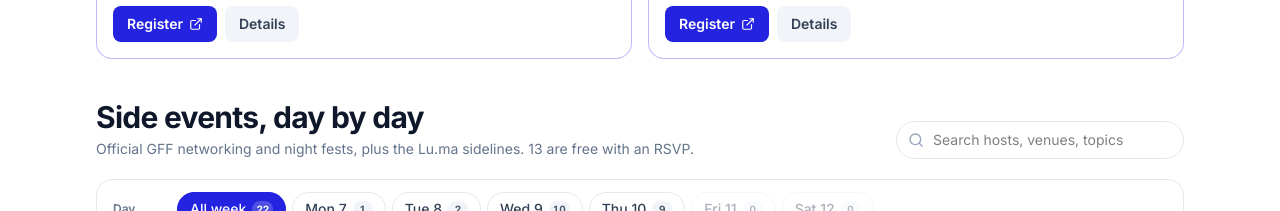
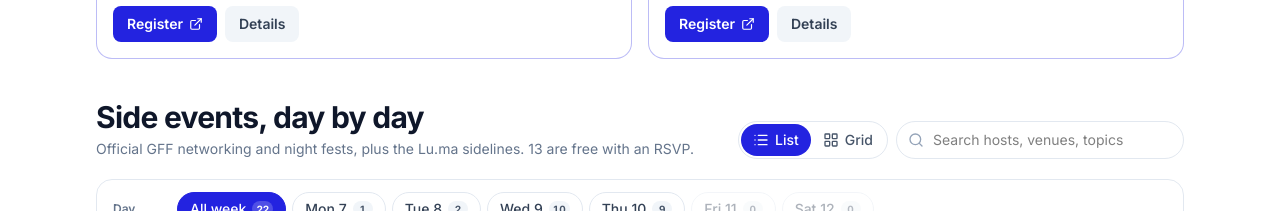
Before and after one commit to sagarjethi/mumbai-events, a React (Vite) app: page /fintech-week-mumbai-2026 in a window 1280 px wide. Shown: the part 1020-1231 px from the top of the page. Built offline with nearby package versions, Linux system fonts and the light colour scheme; no server answers.

Commit message:
Fintech Week: list / grid view toggle for side events
Grid renders the site's event cards grouped by day; list keeps the time-rail
rows. Choice lives in ?view=grid (shareable) and is remembered per browser.
Clear all keeps the chosen view.

```diff
--- a/src/components/FintechWeekPage.jsx
+++ b/src/components/FintechWeekPage.jsx
@@ -9,7 +9,7 @@ import { Link, useSearchParams } from 'react-router-dom';
 import { Helmet } from 'react-helmet-async';
 import {
   ArrowRight, ArrowUpRight, CalendarPlus, ChevronRight, Clock, ExternalLink,
-  Globe, MapPin, Search, Sparkles, Ticket, Users, X, Moon,
+  Globe, MapPin, Search, Sparkles, Ticket, Users, X, Moon, List, LayoutGrid,
 } from 'lucide-react';
 import { events, SERIES, SIDE_TYPES, ACCESS, CATEGORIES } from '../data';
 import { toSlug } from '../utils/slug';
@@ -39,6 +39,10 @@ const DAY_NOTES = {
 
 function isFree(e) { return /\bfree\b/i.test(e.cost || ''); }
 
+function readStoredView() {
+  try { return localStorage.getItem('fintech-week-view'); } catch { return null; }
+}
+
 // '7:00 PM – 9:00 PM' -> 'to 9:00 PM'; '7:00 PM onwards' -> 'onwards';
 // '7:00 PM onwards (gates 6:15 PM)' -> 'onwards (gates 6:15 PM)'
 function endLabel(time = '') {
@@ -56,6 +60,13 @@ export default function FintechWeekPage() {
   const access = params.get('access') || '';
   const free = params.get('free') === '1';
   const q = params.get('q') || '';
+  // 'list' (time-rail rows) or 'grid' (event cards). URL wins, then the
+  // viewer's last choice on this browser, then list.
+  const view = params.get('view') === 'grid' || (!params.get('view') && readStoredView() === 'grid') ? 'grid' : 'list';
+  const setView = (v) => {
+    try { localStorage.setItem('fintech-week-view', v); } catch { /* storage unavailable */ }
+    setParam('view', v === 'grid' ? 'grid' : '');
+  };
   const agendaRef = useRef(null);
   const today = todayIso();
 
@@ -64,7 +75,11 @@ export default function FintechWeekPage() {
     if (value) next.set(key, value); else next.delete(key);
     setParams(next, { replace: true });
   };
-  const clearAll = () => setParams(new URLSearchParams(), { replace: true });
+  const clearAll = () => {
+    const next = new URLSearchParams();
+    if (params.get('view')) next.set('view', params.get('view'));
+    setParams(next, { replace: true });
+  };
   const scrollToAgenda = () => {
     requestAnimationFrame(() => agendaRef.current?.scrollIntoView({ behavior: 'smooth', block: 'start' }));
   };
@@ -386,7 +401,26 @@ export default function FintechWeekPage() {
                 Official GFF networking and night fests, plus the Lu.ma sidelines. {freeCount} are free with an RSVP.
               </p>
             </div>
-            <div className="relative w-full sm:w-72">
+            <div className="flex items-center gap-2 w-full sm:w-auto">
+              <div className="inline-flex shrink-0 rounded-full border border-slate-200 bg-white p-0.5" role="group" aria-label="View as list or grid">
+                {[['list', List, 'List'], ['grid', LayoutGrid, 'Grid']].map(([id, Icon, label]) => (
+                  <button
+                    key={id}
+                    type="button"
+                    onClick={() => setView(id)}
+                    aria-pressed={view === id}
+                    title={`${label} view`}
+                    className={[
+                      'inline-flex items-center gap-1.5 rounded-full px-3 py-1.5 text-sm font-medium transition-colors focus:outline-none focus-visible:ring-2 focus-visible:ring-[#2323e0]/50',
+                      view === id ? 'bg-[#2323e0] text-white' : 'text-slate-600 hover:bg-slate-50',
+                    ].join(' ')}
+                  >
+                    <Icon className="w-4 h-4" />
+                    <span className="hidden sm:inline">{label}</span>
+                  </button>
+                ))}
+              </div>
+            <div className="relative flex-1 sm:w-72">
               <Search className="absolute left-3 top-1/2 -translate-y-1/2 w-4 h-4 text-slate-400 pointer-events-none" />
               <input
                 type="search"
@@ -401,6 +435,7 @@ export default function FintechWeekPage() {
                   <X className="w-3.5 h-3.5" />
                 </button>
               )}
+            </div>
             </div>
           </div>
 
@@ -469,9 +504,15 @@ export default function FintechWeekPage() {
                       <span className="ml-auto sm:order-3 text-xs text-slate-500 tabular-nums whitespace-nowrap">{list.length} {list.length === 1 ? 'event' : 'events'}</span>
                       <span className="basis-full sm:basis-auto sm:order-2 text-sm text-slate-500">{DAY_NOTES[iso]}</span>
                     </div>
-                    <ol className="divide-y divide-slate-100">
-                      {list.map((e) => <AgendaRow key={e.id} event={e} />)}
-                    </ol>
+                    {view === 'grid' ? (
+                      <div className="mt-4 grid sm:grid-cols-2 lg:grid-cols-3 gap-4">
+                        {list.map((e) => <EventCard key={e.id} event={e} />)}
+                      </div>
+                    ) : (
+                      <ol className="divide-y divide-slate-100">
+                        {list.map((e) => <AgendaRow key={e.id} event={e} />)}
+                      </ol>
+                    )}
                   </section>
                 );
               })}
```
